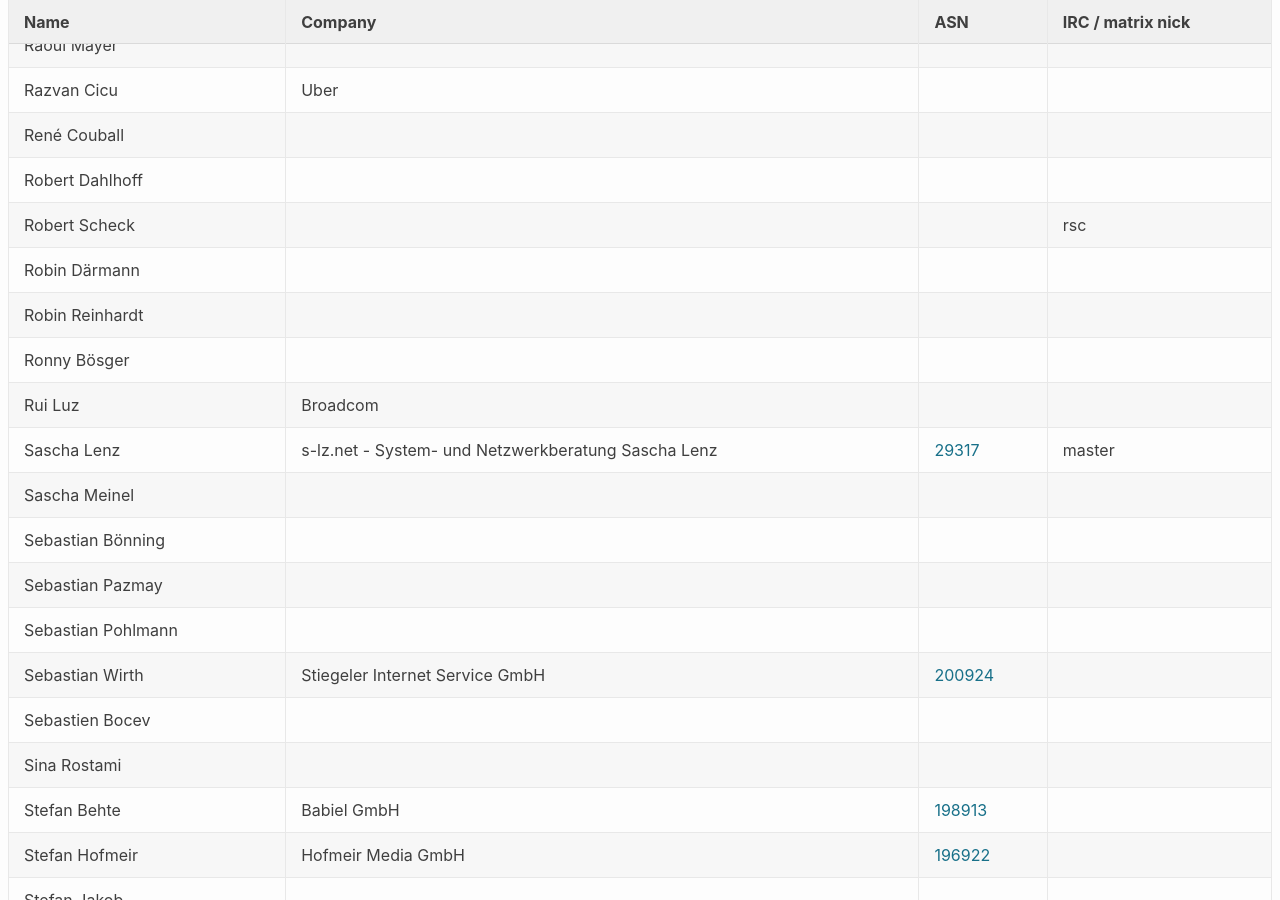
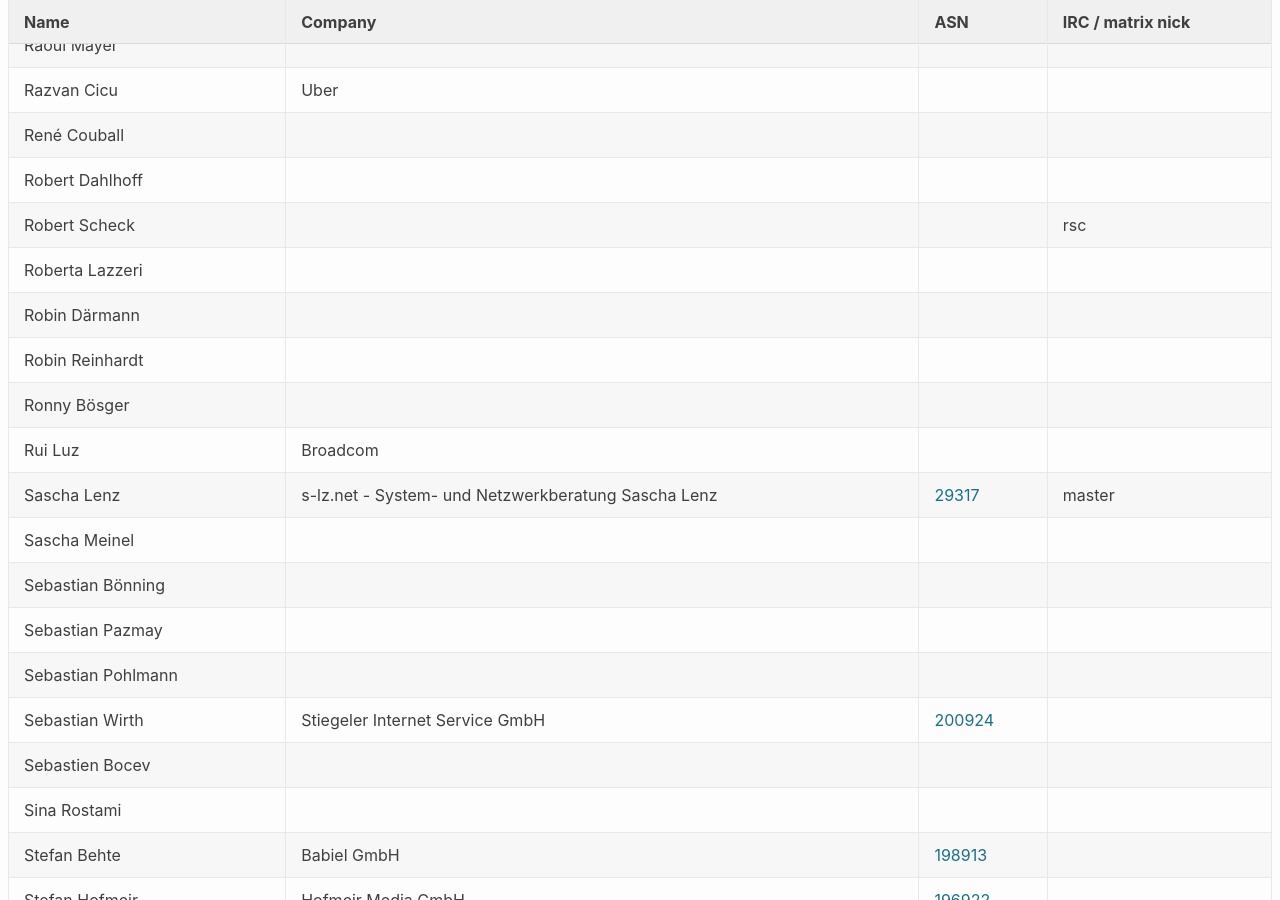
Before and after one commit to denog/pretix-attendeelist, a Jekyll site: the page built from denog16/index.markdown, in a window 1280 px wide and 900 px high, scrolled down 25764 px. Built offline with Jekyll 4.4.1, drawn with Linux system fonts in a browser that asks for light colours.

Commit message:
Latest data: Fri Nov 15 15:48:03 UTC 2024

```diff
--- a/_data/attendees_denog16_online.json
+++ b/_data/attendees_denog16_online.json
@@ -67,6 +67,12 @@
   },
   {
     "name": "René Couball",
+    "company": null,
+    "irc": null,
+    "asn": null
+  },
+  {
+    "name": "Roberta Lazzeri",
     "company": null,
     "irc": null,
     "asn": null
```
